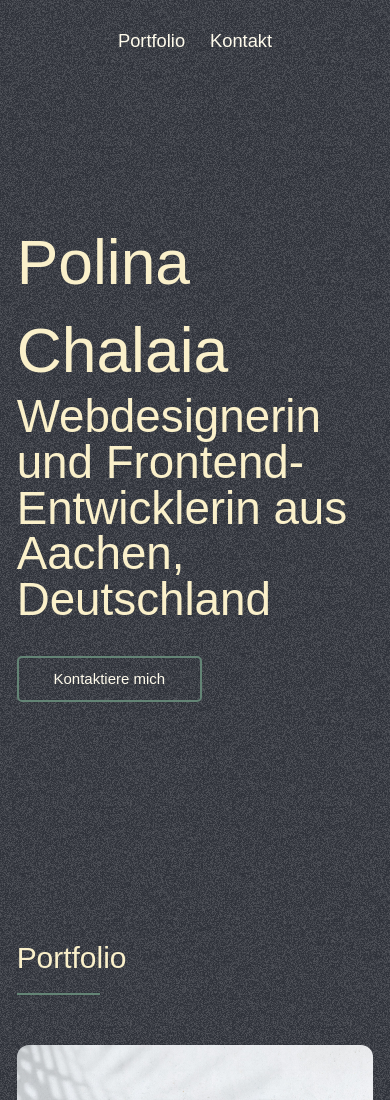
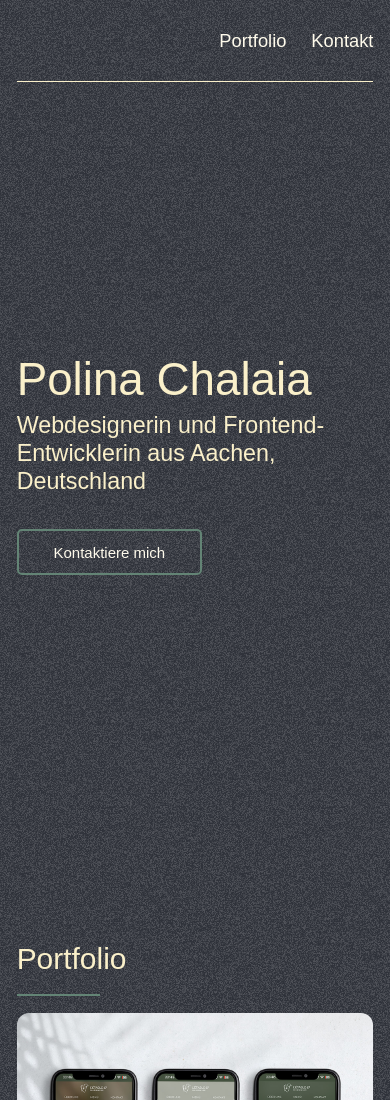
Before and after one commit to pchalaia/portfolio, a plain HTML site: page index.html in a window 390 px wide. Shown: the top 1100 px of the page. Drawn offline with Linux system fonts and the light colour scheme.

Commit message:
changes to responsiveness

```diff
--- a/index.css
+++ b/index.css
@@ -181,11 +181,18 @@ h3 {
 
 @media(max-width: 500px) {
     .heading-primary {
+        font-size: var(--font-size-medium);
+        line-height: 1.2;
+    }
+
+    .heading-primary span {
         font-size: var(--font-size-large);
     }
 
     h2 {
         font-size: var(--font-size-medium-1);
+        margin-bottom: var(--gutter-x-small);
+
     }
 
     h3 {
@@ -376,7 +383,7 @@ body:not(.user-is-tabbing) a:focus {
 
 @media(max-width: 500px) {
     .nav {
-        justify-content: center;
+        border-bottom: 1px solid var(--white);
     }
 }
 
@@ -573,8 +580,9 @@ body:not(.user-is-tabbing) a:focus {
 
 @media(max-width: 900px) {
     .about__content {
-        flex-direction: column-reverse;
+        flex-direction: column;
         align-items: initial;
+        gap: var(--gutter-medium)
     }
 }
 
```
